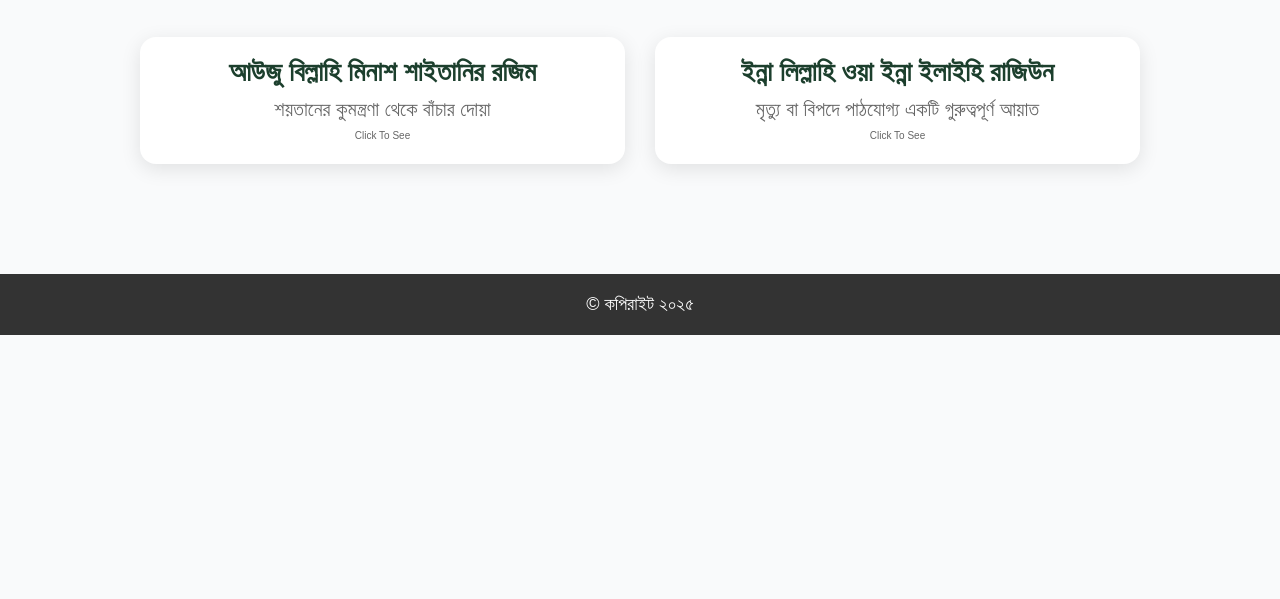
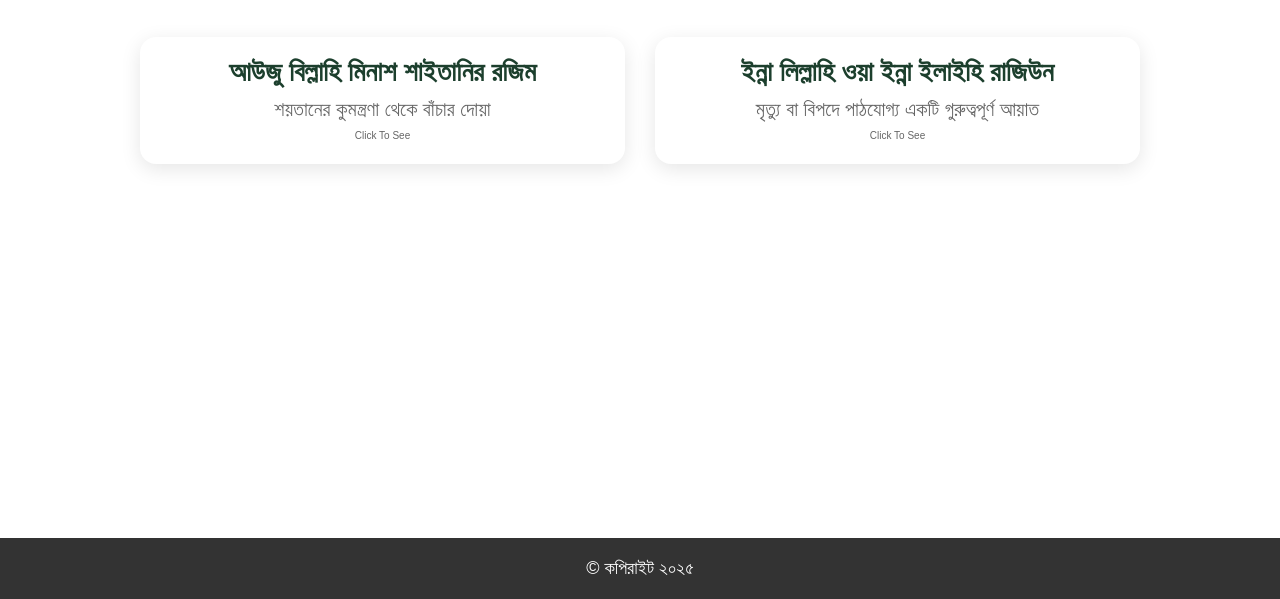
Before and after one commit to Bangladeen/bangladeen.github.io, a plain HTML site: page dua.html in a window 1280 px wide. Shown: the part 227-826 px from the top of the page. Before the commit the page ends 800 px from the top, so only its background shows below. Drawn offline with Linux system fonts and the light colour scheme; a web font is replaced by a local one.

Commit message:
Fix body width and enhance service section styling; add main section background properties

```diff
--- a/assets/css/style.css
+++ b/assets/css/style.css
@@ -7,7 +7,7 @@
 }
 
 body{
-    background-color: #f8f9fabd;
+    width: 100wh;
 }
 
 /* Section  */
@@ -46,6 +46,7 @@ section .services .service{
     border-radius: 5px;
     box-shadow: 0 5px 10px rgba(0, 0, 0, 0.1);
     transition: all 0.3s;
+    background: #fff;
 }
 section .services .service:hover{
     transform: translateY(-10px);
@@ -125,3 +126,11 @@ footer{
 footer p{
     font-size: 18px;
 }
+
+#main{
+    background: none;
+    background-size: cover;
+    background-position: center;
+    background-repeat: no-repeat;
+    min-height: 80vh;
+}
```
